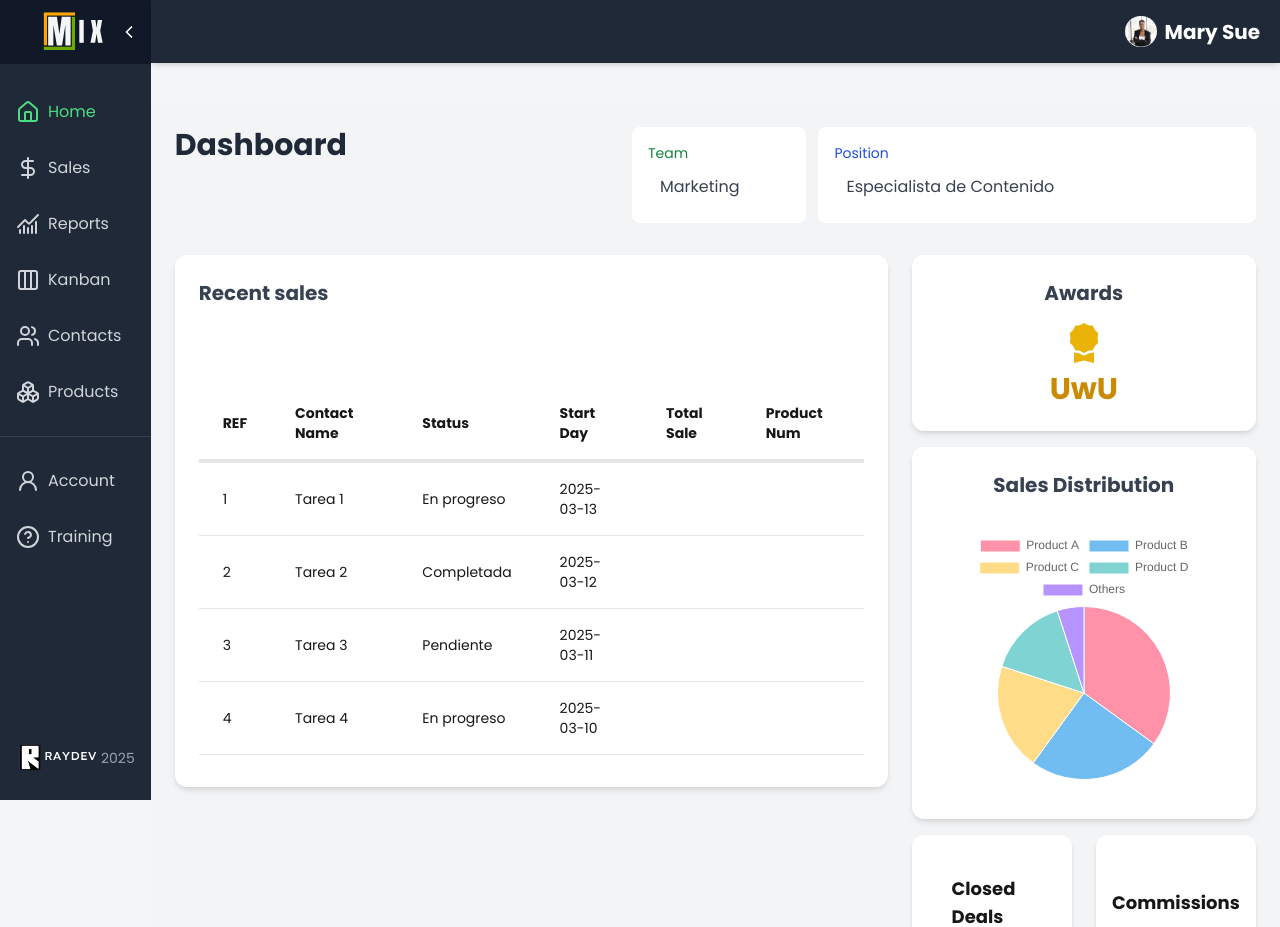
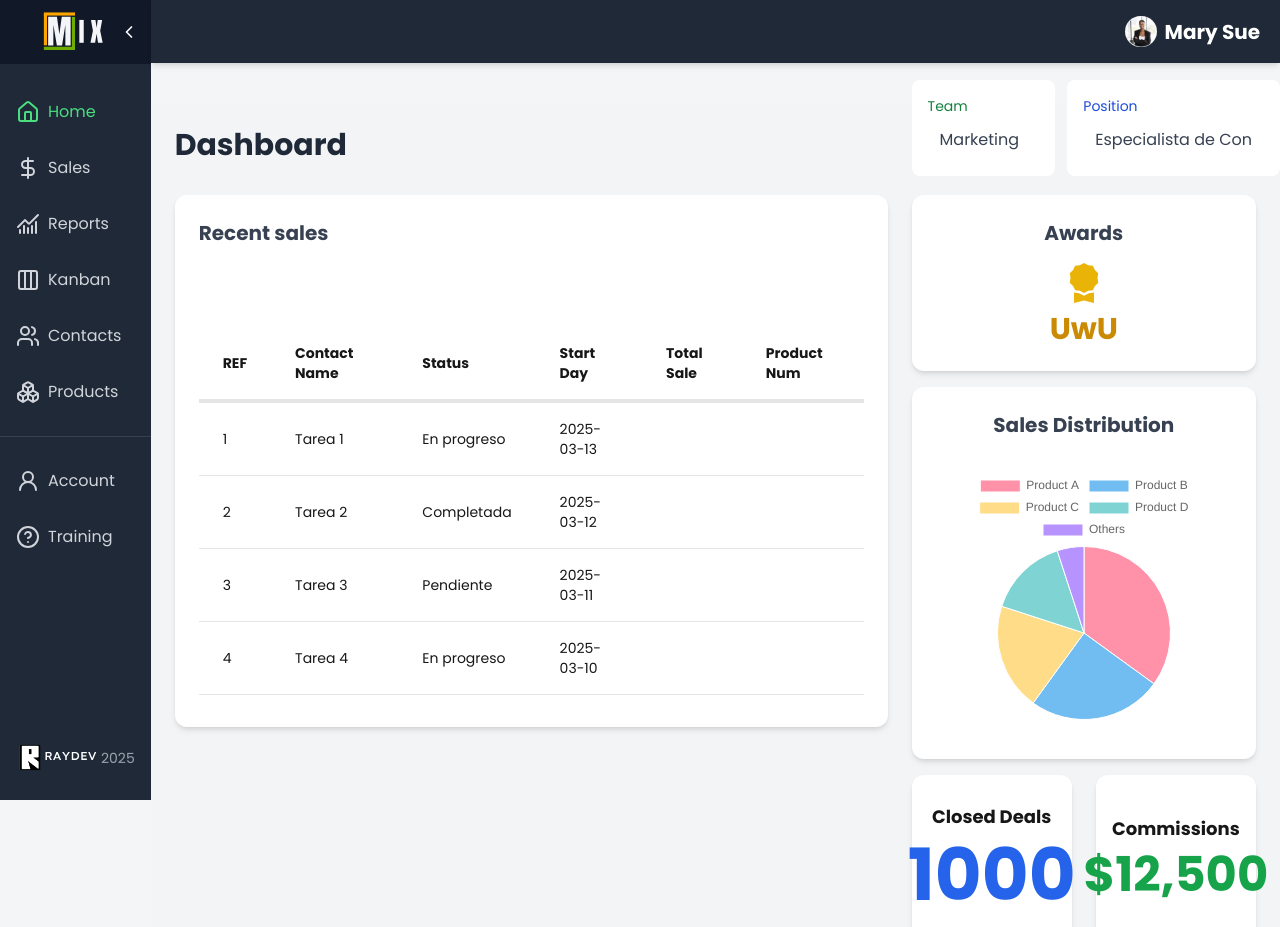
Before and after one commit to BlueE-05/MIX, a Next.js app in the folder MIX-Frontend/: page /crm/dashboard in a window 1280 px wide. Shown: the top 927 px of the page. Built offline with nearby package versions, Linux system fonts and the light colour scheme.

Commit message:
Cambio de tamaño del texto en los boxes y las tarjetas de Team y JobPosition ya se mueven

```diff
--- a/MIX-Frontend/src/app/crm/dashboard/page.tsx
+++ b/MIX-Frontend/src/app/crm/dashboard/page.tsx
@@ -26,9 +26,27 @@ const DashboardPage = () => {
         <div>
           <h1 className="text-3xl font-bold text-gray-800">Dashboard</h1>
         </div>
+      </div>
+
+      {/* Resto del contenido */}
+      <div className="grid grid-cols-1 lg:grid-cols-3 gap-6">
+        {/* Left Column */}
+        <div className="lg:col-span-2 space-y-6">
+          <div className="bg-white p-6 rounded-xl shadow-md">
+            <h2 className="text-xl font-semibold text-gray-700 mb-4">
+              Recent sales
+            </h2>
+            <div className="overflow-x-auto">
+              <CustomTable headers={headers} data={data} includeSearch={false} />
+            </div>
+          </div>
+        </div>
+
+        {/* Right Column*/}
+        <div className="h-full flex flex-col gap-4">
 
           {/* User Info Cards */}
-        <div className="flex flex-col sm:flex-row gap-3 w-full sm:w-auto">
+          <div className="flex flex-col sm:flex-row gap-3 w-full sm:w-auto absolute top-20">
             {/* Team Card */}
             <div className="bg-white p-4 rounded-lg w-full sm:w-60">
               <label htmlFor="team-display" className="block text-sm font-medium text-green-700 mb-1">
@@ -57,24 +75,6 @@ const DashboardPage = () => {
               />
             </div>
           </div>
-      </div>
-
-      {/* Resto del contenido */}
-      <div className="grid grid-cols-1 lg:grid-cols-3 gap-6">
-        {/* Left Column */}
-        <div className="lg:col-span-2 space-y-6">
-          <div className="bg-white p-6 rounded-xl shadow-md">
-            <h2 className="text-xl font-semibold text-gray-700 mb-4">
-              Recent sales
-            </h2>
-            <div className="overflow-x-auto">
-              <CustomTable headers={headers} data={data} includeSearch={false} />
-            </div>
-          </div>
-        </div>
-
-        {/* Right Column*/}
-        <div className="h-full flex flex-col gap-4">
 
           <div>
             <AwardsBox award={"UwU"}/>
@@ -91,11 +91,11 @@ const DashboardPage = () => {
 
           {/* Closed Deals y Comisiones - Ambos centrados */}
           <div className="grid grid-cols-1 md:grid-cols-2 gap-6">
-            <div className="bg-white p-6 rounded-xl shadow-md flex items-center justify-center">
-              <BoxClosed justify="flex items-center justify-center"/>
+            <div className="bg-white p-3 rounded-xl shadow-md flex items-center justify-center">
+              <BoxClosed  numberSize="text-7xl"/>
             </div>
-            <div className="bg-white p-6 rounded-xl shadow-md flex items-center justify-center">
-              <BoxComisiones />
+            <div className="bg-white p-3 rounded-xl shadow-md flex items-center justify-center">
+              <BoxComisiones numberSize="text-5xl"/>
             </div>
           </div>
         </div>
--- a/MIX-Frontend/src/app/crm/reports/page.tsx
+++ b/MIX-Frontend/src/app/crm/reports/page.tsx
@@ -5,15 +5,25 @@ import LinesChart from '@/components/Dashboard/LinesChart';
 import PieChart from '@/components/Dashboard/PieChart';
 import BoxComisiones from '@/components/Dashboard/BoxComisiones';
 
-// Datos mock para el equipo y usuarios individuales
+// Datos mock para el equipo, admin y usuarios
 const teamData = {
   sales: [12000, 19000, 15000, 22000],
   closed: 42,
-  comisiones: 12500,
+  comisiones: 1250000,
   distribution: [35, 25, 20, 15, 5]
 };
 
+const adminData = {
+  id: 'admin',
+  name: 'Admin',
+  sales: [8000, 9000, 8500, 9500],
+  closed: 25,
+  comisiones: 7500,
+  distribution: [40, 30, 15, 10, 5]
+};
+
 const usersData = [
+  adminData, // El admin aparece primero
   {
     id: '1',
     name: 'John Doe',
@@ -29,30 +39,22 @@ const usersData = [
     closed: 18,
     comisiones: 5200,
     distribution: [30, 40, 10, 15, 5]
-  },
-  {
-    id: '3',
-    name: 'Robert Johnson',
-    sales: [3000, 5000, 4000, 3000],
-    closed: 9,
-    comisiones: 2800,
-    distribution: [20, 30, 25, 15, 10]
   }
 ];
 
 export default function Dashboard() {
   const [reportType, setReportType] = useState<'team' | 'individual'>('team');
-  const [selectedUserId, setSelectedUserId] = useState<string>('');
-  const isAdmin = true; // Simulamos que es admin
+  const [selectedUserId, setSelectedUserId] = useState<string>('admin'); // Default admin
+  const isAdmin = true;
 
   // Obtener datos actuales según selección
   const currentData = reportType === 'team'
     ? teamData
-    : usersData.find(user => user.id === selectedUserId) || teamData;
+    : usersData.find(user => user.id === selectedUserId) || adminData;
 
-  const currentUserName = reportType === 'individual' && selectedUserId
-    ? usersData.find(user => user.id === selectedUserId)?.name
-    : 'Equipo';
+  const currentUserName = reportType === 'team'
+    ? 'Team'
+    : usersData.find(user => user.id === selectedUserId)?.name || 'Admin';
 
   return (
     <main className="p-6 sm:pt-10">
@@ -68,7 +70,8 @@ export default function Dashboard() {
                 value={reportType}
                 onChange={(e) => {
                   setReportType(e.target.value as 'team' | 'individual');
-                    if (e.target.value === 'team') setSelectedUserId('');
+                  // Resetear al admin cuando cambia a individual
+                  if (e.target.value === 'individual') setSelectedUserId('admin');
                 }}
               >
                 <option value="team">Team Report</option>
@@ -83,7 +86,6 @@ export default function Dashboard() {
                   value={selectedUserId}
                   onChange={(e) => setSelectedUserId(e.target.value)}
                 >
-                    <option value="">Select User</option>
                   {usersData.map((user) => (
                     <option key={user.id} value={user.id}>
                       {user.name}
@@ -101,7 +103,9 @@ export default function Dashboard() {
         {/* Left Side - Expanded Chart */}
         <div className="bg-white p-6 rounded-xl shadow-md lg:col-span-4">
           <h2 className="text-xl font-semibold text-gray-700 mb-4">
-              {reportType === 'team' ? 'Team Monthly Trend' : `${currentUserName}'s Performance`}
+            {reportType === 'team'
+              ? 'Team Monthly Trend'
+              : `${currentUserName}'s Performance`}
           </h2>
           <div className="h-96 md:h-[500px]">
             <LinesChart salesData={currentData.sales} reportType={reportType} />
@@ -112,16 +116,18 @@ export default function Dashboard() {
         <div className="lg:col-span-1 h-full flex flex-col gap-4">
           <div className="grid grid-cols-1 gap-4">
             <div className="bg-white p-4 rounded-xl shadow-md">
-                <BoxClosed closedDeals={currentData.closed} />
+              <BoxClosed closedDeals={currentData.closed} numberSize="text-5xl"/>
             </div>
             <div className="bg-white p-4 rounded-xl shadow-md">
-                <BoxComisiones comisiones={currentData.comisiones} />
+              <BoxComisiones comisiones={currentData.comisiones} numberSize="text-5xl"/>
             </div>
           </div>
 
           <div className="p-6 bg-white rounded-xl shadow-md flex flex-col items-center justify-center">
             <h2 className="text-xl font-semibold text-gray-700 mb-4">
-                {reportType === 'team' ? 'Team Sales Distribution' : 'Individual Distribution'}
+              {reportType === 'team'
+                ? 'Team Sales Distribution'
+                : `${currentUserName}'s Distribution`}
             </h2>
             <PieChart distribution={currentData.distribution} />
           </div>
--- a/MIX-Frontend/src/components/Dashboard/BoxClosed.tsx
+++ b/MIX-Frontend/src/components/Dashboard/BoxClosed.tsx
@@ -2,17 +2,17 @@
 
 interface BoxClosedProps {
   closedDeals?: number;
-  justify?: string;
+  numberSize?: string;
 }
 
-export default function BoxClosed({ closedDeals, justify }: BoxClosedProps = {}) {
+export default function BoxClosed({ closedDeals, numberSize = "text-3xl"}: BoxClosedProps = {}) {
   // Valor por defecto si no se pasa la prop
-  const deals = closedDeals ?? 42;
+  const deals = closedDeals ?? 1000;
 
   return (
     <div className="p-4">
-      <h3 className="text-lg font-semibold mb-2">Closed Deals</h3>
-      <p className={`text-3xl font-bold text-blue-600 ${justify}`}>{deals}</p>
+      <h3 className="text-lg font-semibold mb-2 flex items-center justify-center">Closed Deals</h3>
+      <p className={`font-bold text-blue-600 flex items-center justify-center ${numberSize}`}>{deals}</p>
     </div>
   );
 }
--- a/MIX-Frontend/src/components/Dashboard/BoxComisiones.tsx
+++ b/MIX-Frontend/src/components/Dashboard/BoxComisiones.tsx
@@ -2,16 +2,17 @@
 
 interface BoxComisionesProps {
   comisiones?: number;
+  numberSize?: string;
 }
 
-export default function BoxComisiones({ comisiones }: BoxComisionesProps = {}) {
+export default function BoxComisiones({ comisiones, numberSize = "text-3xl" }: BoxComisionesProps = {}) {
   // Valor por defecto si no se pasa la prop
   const amount = comisiones ?? 12500;
 
   return (
     <div className="p-4">
-      <h3 className="text-lg font-semibold mb-2">Commissions</h3>
-      <p className="text-3xl font-bold text-green-600">${amount.toLocaleString()}</p>
+      <h3 className="text-lg font-semibold mb-2 flex items-center justify-center">Commissions</h3>
+      <p className={`text-3xl font-bold text-green-600 flex items-center justify-center ${numberSize}`}>${amount.toLocaleString()}</p>
     </div>
   );
 }
```
Lines whose indentation alone changed are shown as unchanged.
